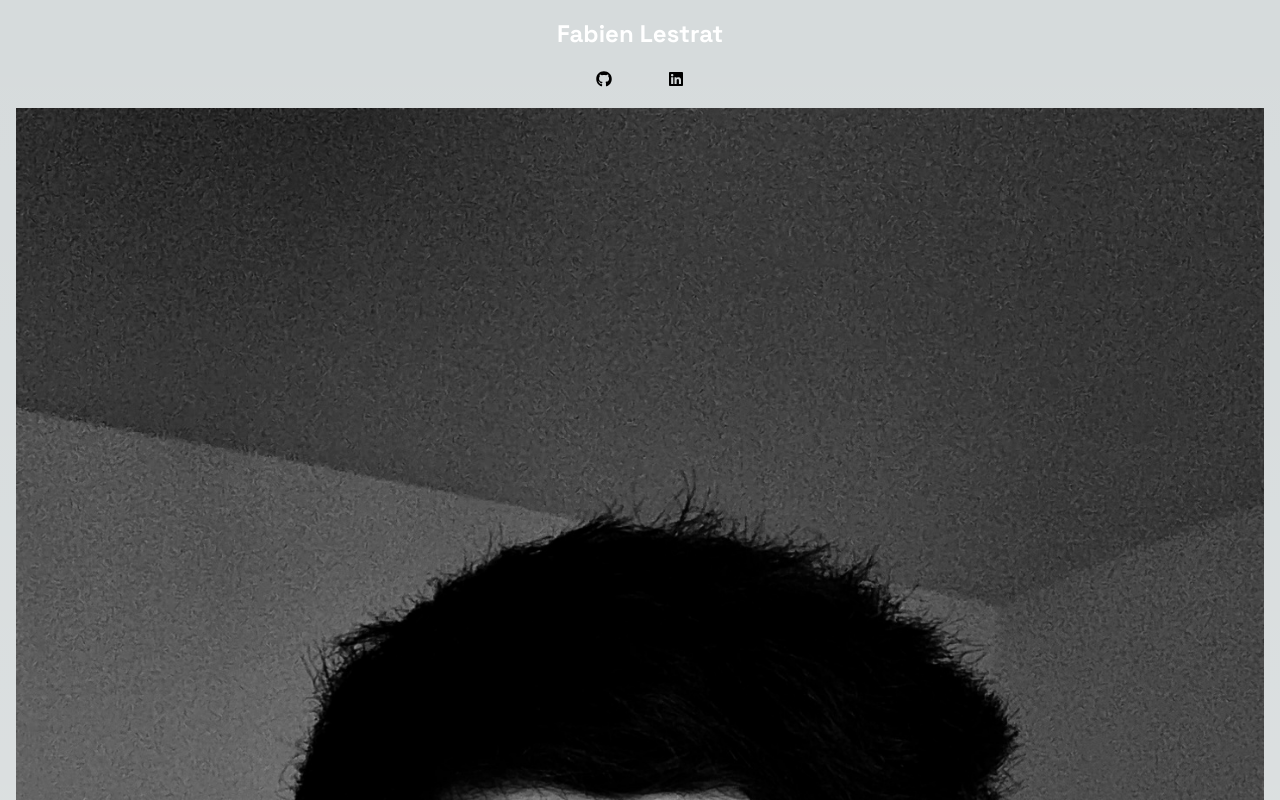
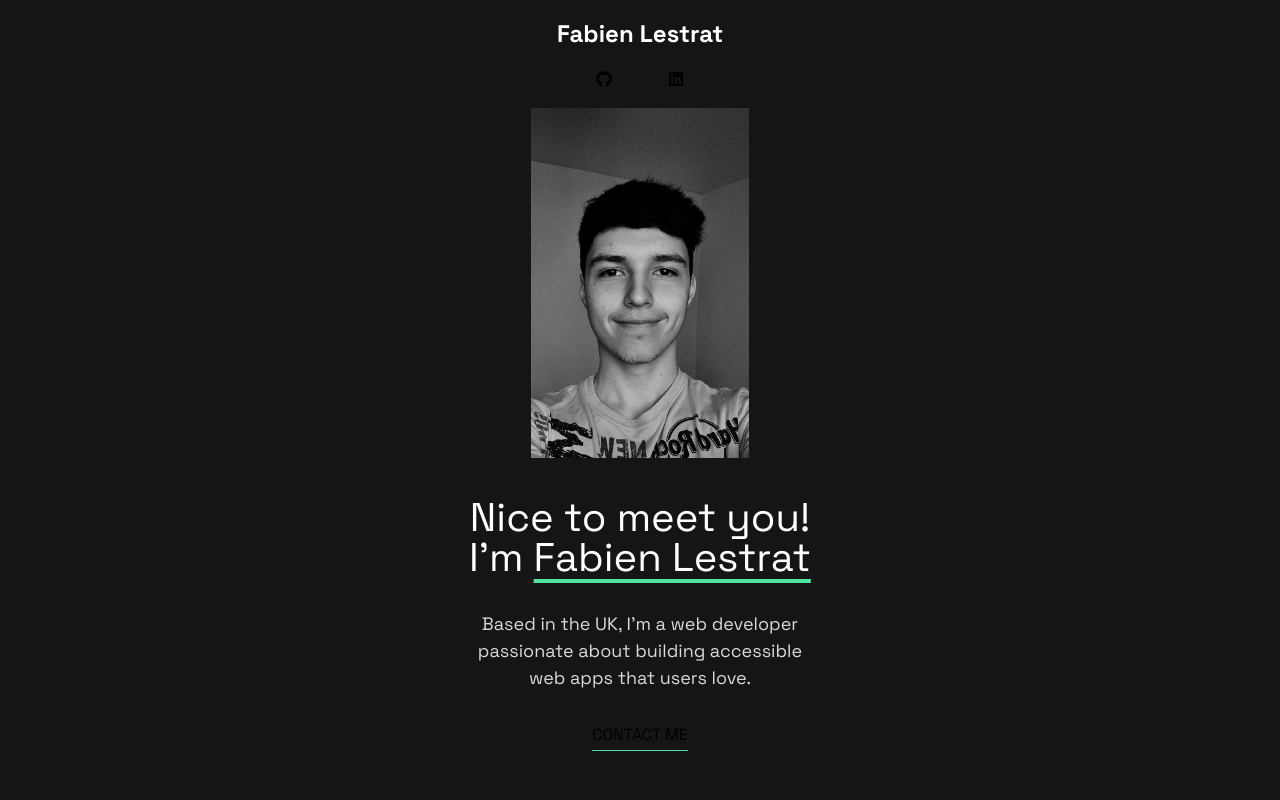
Before and after one commit to Fables7/portfolio-site, a Next.js app: page / in a window 1280 px wide. Shown: the top 800 px of the page. Built offline with nearby package versions, Linux system fonts and the light colour scheme.

Commit message:
Increased image size and changed background color

```diff
--- a/src/app/page.tsx
+++ b/src/app/page.tsx
@@ -13,18 +13,19 @@ const experienceItems = ["HTML", "CSS", "JavaScript", "Accessibility", "React"];
 
 export default function Home() {
   return (
-    <main className="flex min-h-screen flex-col items-center  p-4 box-border">
+    <main className="flex min-h-screen flex-col items-center  p-4 box-border  bg-[var(--primary-black)]">
+      <div className="w-[345px] ">
         <header className="flex flex-col items-center">
           <SocialsBox />
         </header>
         <div className="flex items-center flex-col">
           <Image
             priority
-          className=" w-auto mt-4 mb-10"
+            className=" h-[350px] w-auto mt-4 mb-10"
             src="/profile.jpeg"
             alt="profile"
-          width={100}
-          height={100}
+            width={140}
+            height={140}
           />
           <div className="flex flex-col items-center">
             <h1 className=" text-center">Nice to meet you!</h1>
@@ -45,6 +46,7 @@ export default function Home() {
           <Divider className=" mt-8 mb-8" />
           <ProjectsBox />
         </div>
+      </div>
     </main>
   );
 }
```
Lines whose indentation alone changed are shown as unchanged.
